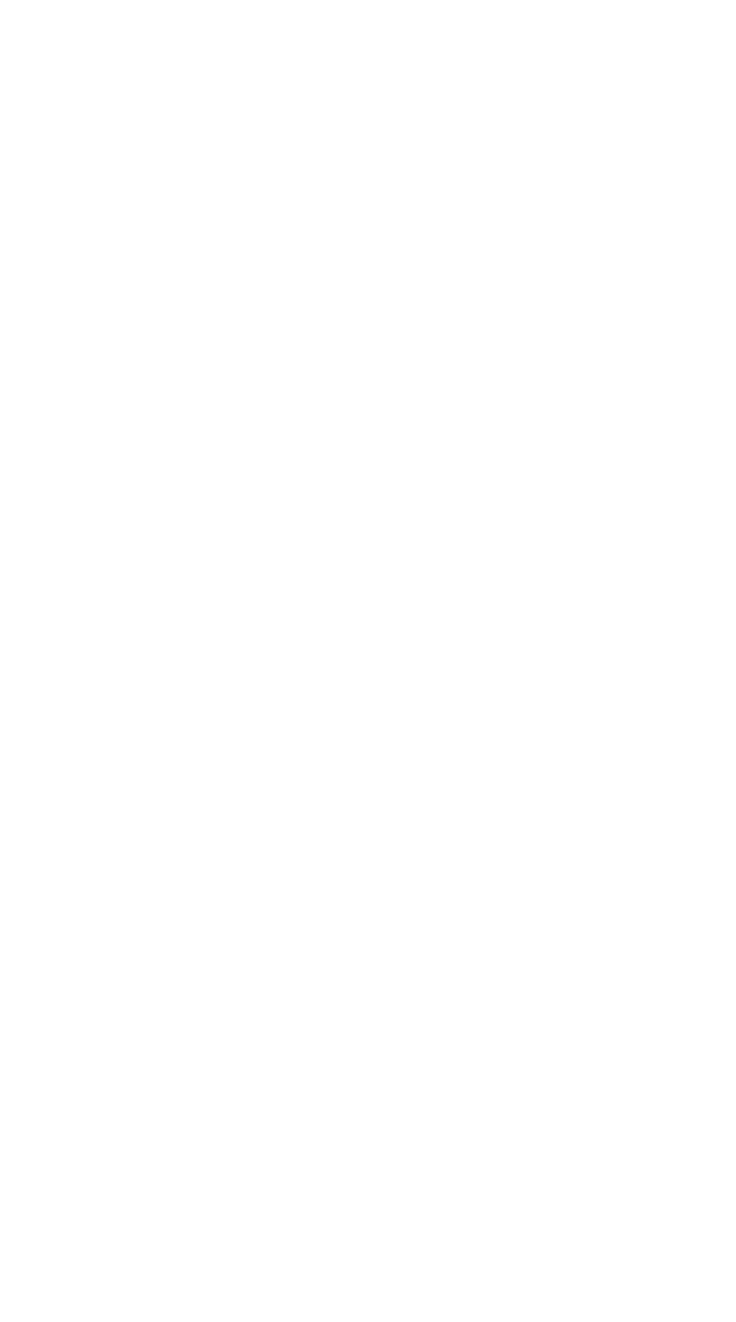
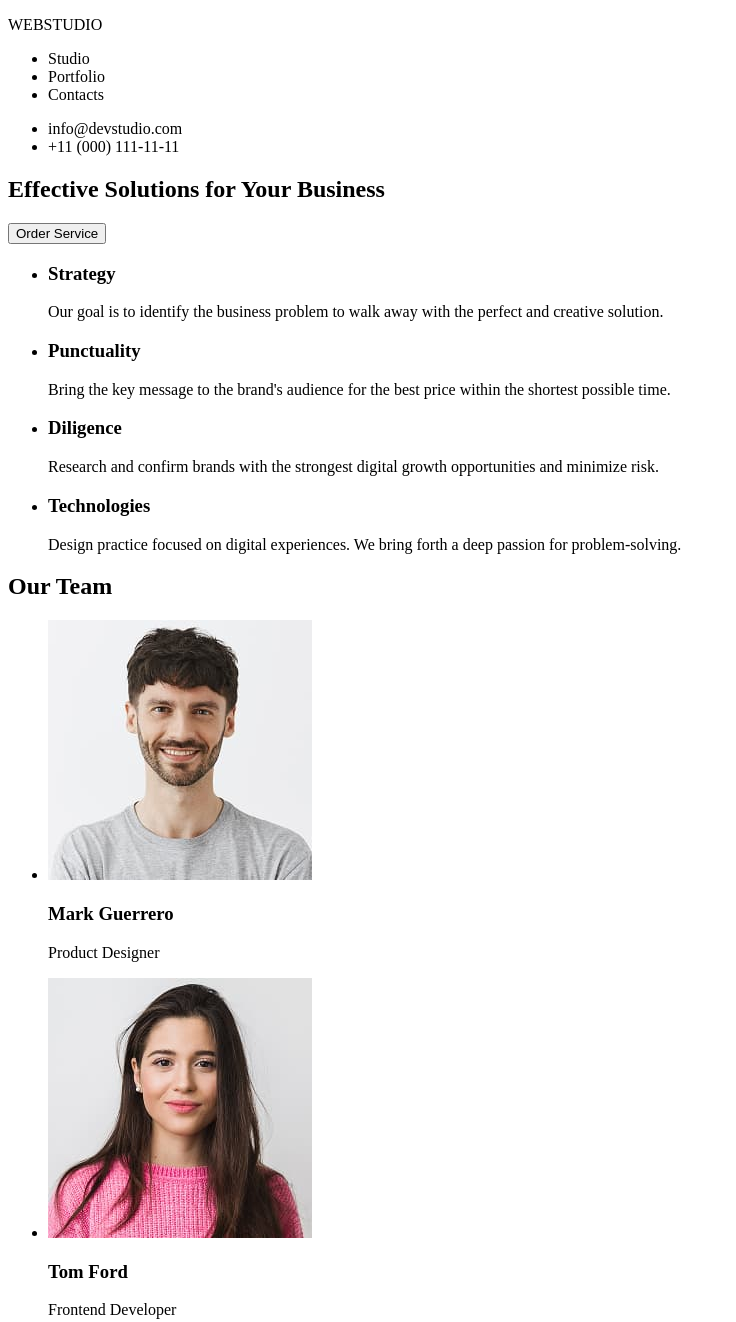
Before and after one commit to koselevn/goit-markup-hw-01, a plain HTML site: page index.html in a window 1280 px wide. Shown: the top 1322 px of the page, without its empty margins (0-736 px from the left). Before the commit the page ends 800 px from the top, so only its background shows below. Drawn offline with Linux system fonts and the light colour scheme.

Commit message:
modified index.html and add folder img

```diff
--- a/index.html
+++ b/index.html
@@ -3,9 +3,91 @@
 <head>
     <meta charset="UTF-8">
     <meta name="viewport" content="width=device-width, initial-scale=1.0">
-    <title>Document</title>
+    <title>Web Studio</title>
 </head>
 <body>
-
+    <header>
+        <nav>
+            <a>
+                <p>WEB<span>STUDIO</span></p>
+            </a>
+            <ul>
+                <li>Studio</li>
+                <li>Portfolio</li>
+                <li>Contacts</li>
+            </ul>
+        </nav>
+        <div>
+            <ul>
+                <li>info@devstudio.com</li>
+                <li>+11 (000) 111-11-11</li>
+            </ul>
+        </div>
+    </header>
+    <main>
+        <!--title section-->
+        <section>
+            <h1>Effective Solutions for Your Business</h1>
+            <button type="button">Order Service</button>
+        </section>
+        <!-- about -->
+        <section>
+            <ul>
+                <li>
+                    <h3>Strategy</h3>
+                    <p>Our goal is to identify the business
+                    problem to walk away with the perfect and creative solution.</p>
+                </li>
+                <li>
+                    <h3>Punctuality</h3>
+                    <p>Bring the key message to the brand's audience for the best price within the shortest possible time.</p>
+                </li>
+                <li>
+                    <h3>Diligence</h3>
+                    <p>Research and confirm brands with the strongest digital growth opportunities and minimize risk.</p>
+                </li>
+                <li>
+                    <h3>Technologies</h3>
+                    <p>Design practice focused on digital experiences. We bring forth a deep passion for problem-solving.</p>
+                </li>
+            </ul>
+        </section>
+        <!-- team -->
+        <section>
+            <div>
+                <h2>Our Team</h2>
+                <ul>
+                    <li>
+                        <img src="img/img.jpg" alt="Human Mark Guerrero" width="264">
+                        <h3>Mark Guerrero</h3>
+                        <p>Product Designer</p>
+                    </li>
+                    <li>
+                        <img src="img/img-1.jpg" alt="Human Tom Ford" width="264">
+                        <h3>Tom Ford</h3>
+                        <p>Frontend Developer</p>
+                    </li>
+                    <li>
+                        <img src="img/img-2.jpg" alt="Human Camila Garcia" width="264">
+                        <h3>Camila Garcia</h3>
+                        <p>Marketing</p>
+                    </li>
+                    <li>
+                        <img src="img/img-3.jpg" alt="Human Daniel Wilson" width="264">
+                        <h3>Daniel Wilson</h3>
+                        <p>UI Designer</p>
+                    </li>
+                </ul>
+            </div>
+        </section>
+    </main>
+    <footer>
+        <div>
+            <a>
+                <p>WEB<span>STUDIO</span></p>
+            </a>
+            <p>Increase the flow of customers and sales for your business with digital marketing & growth solutions.</p>
+        </div>
+    </footer>
 </body>
 </html>
```
Also changed, not shown: img/img-1.jpg (added), img/img-2.jpg (added), img/img-3.jpg (added), img/img.jpg (added).
